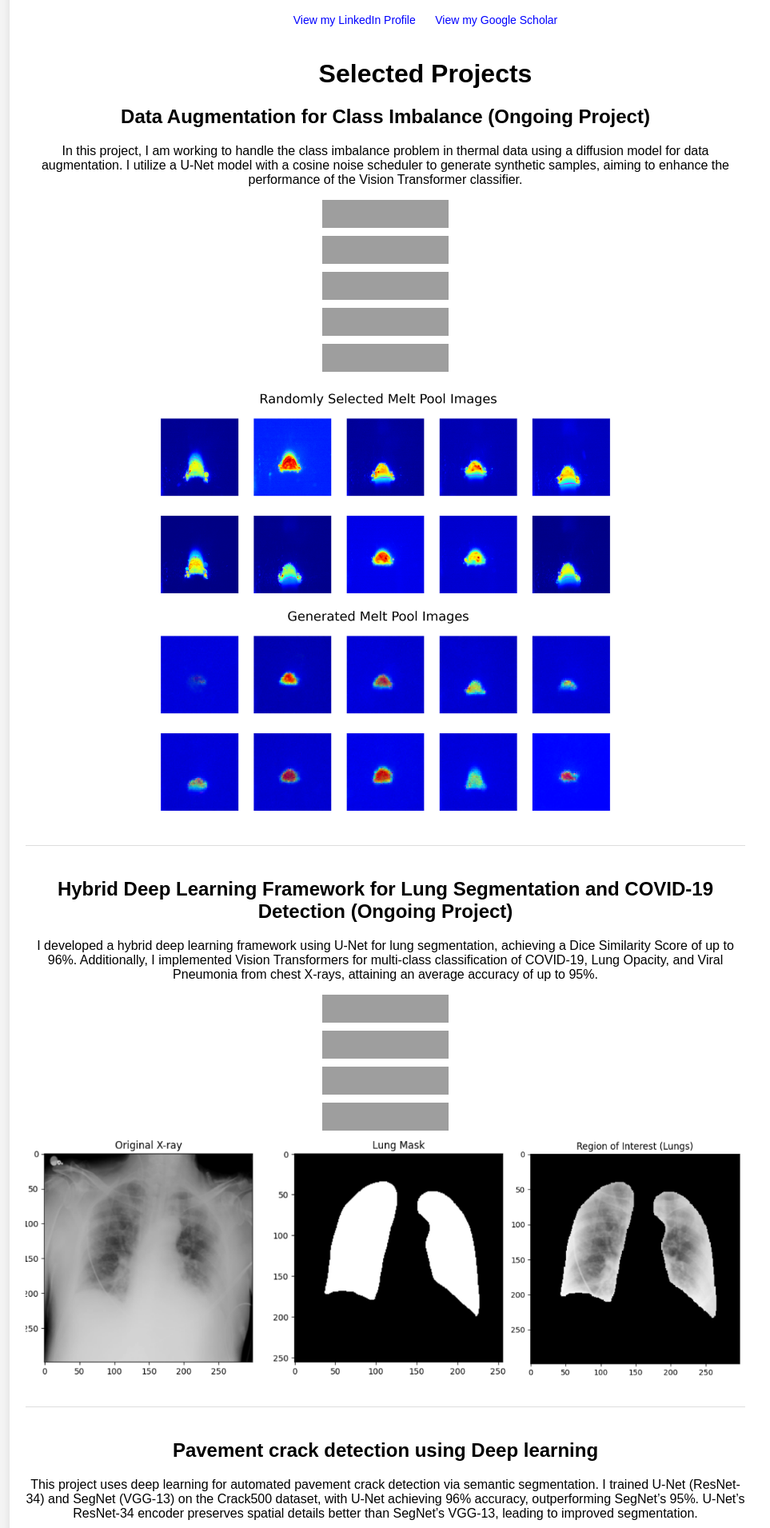
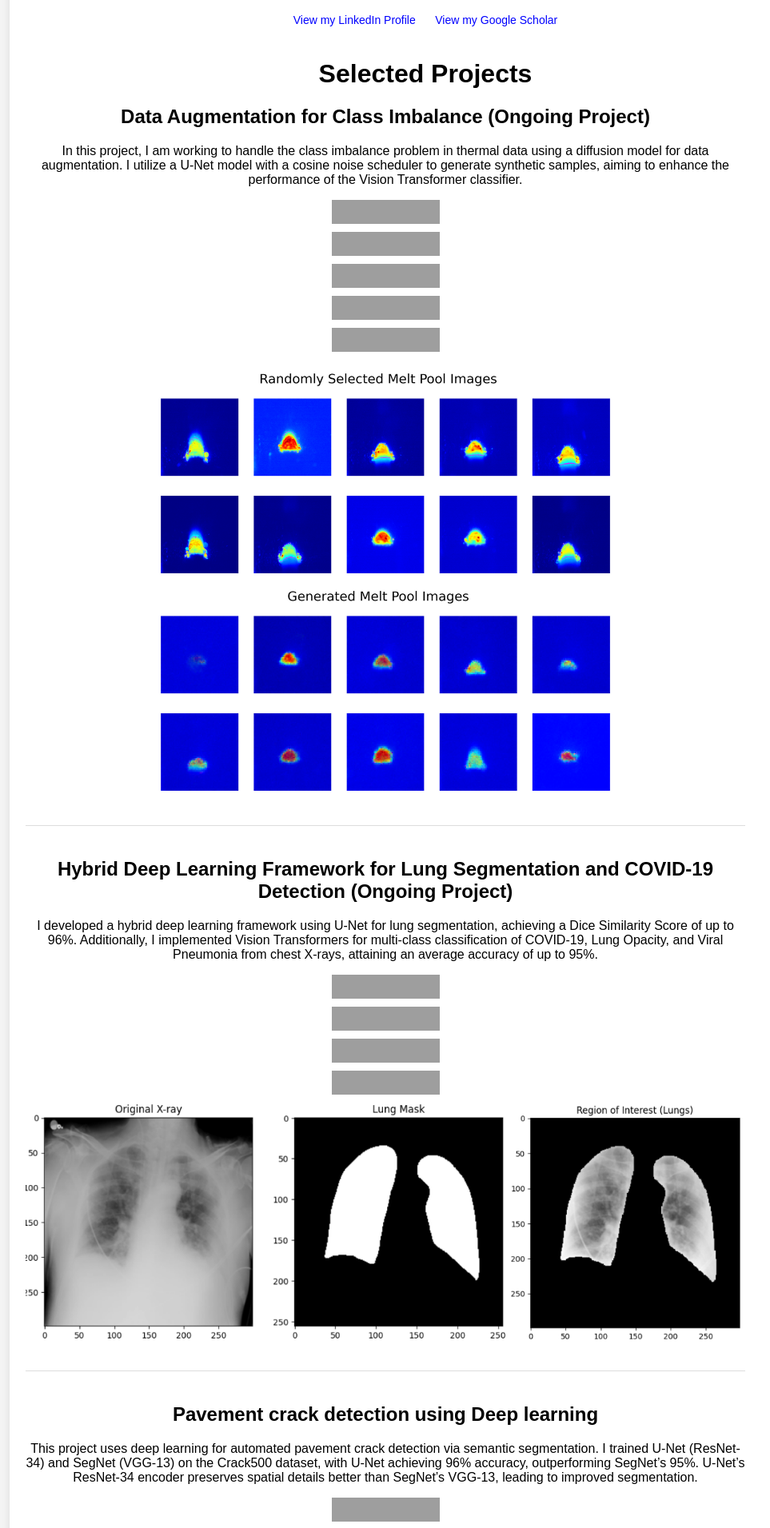
Before and after one commit to IE0005/IE0005.github.io, a Jekyll site: the page built from index.md, in a window 1280 px wide. Shown: the part 492-2403 px from the top of the page at 80% size, without its empty margins (108-1071 px from the left). Built offline with Jekyll 4.4.1, drawn with Linux system fonts in a browser that asks for light colours; grey boxes are pictures that could not be loaded.

Commit message:
Update default.html

```diff
--- a/_layouts/default.html
+++ b/_layouts/default.html
@@ -230,7 +230,7 @@ description: "Computer Vision | Deep Learning | Data Augmentation | AI Research"
     }
 
     .skills-container img {
-        height: 35px;
+        height: 30px;
     }
 /* .skills-container {
     display: flex;
@@ -240,14 +240,14 @@ description: "Computer Vision | Deep Learning | Data Augmentation | AI Research"
     margin-top: 10px;
 }
 
-.skills-container img {
+/* .skills-container img {
     height: 30px; /* Adjust icon size */
     background-color: #f4f4f4;
     padding: 5px 10px;
     border-radius: 8px;
     box-shadow: 2px 2px 5px rgba(0, 0, 0, 0.1);
 }
- */
+ */ */
 
 
 </style>
```
